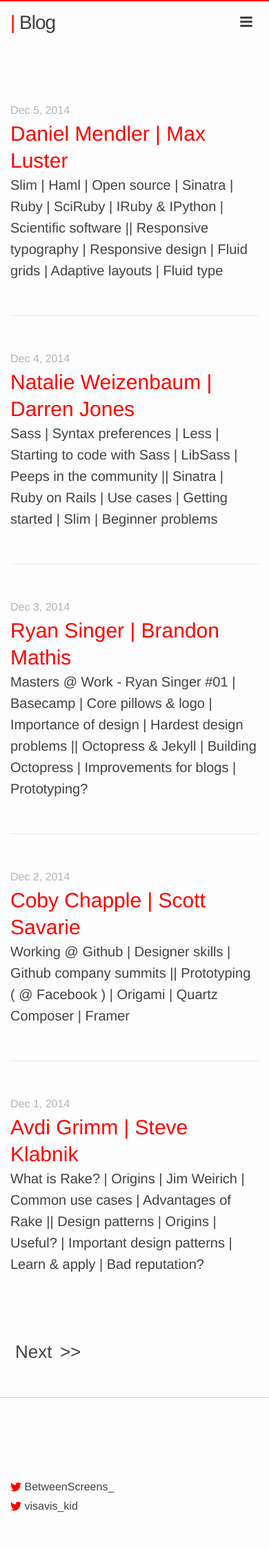
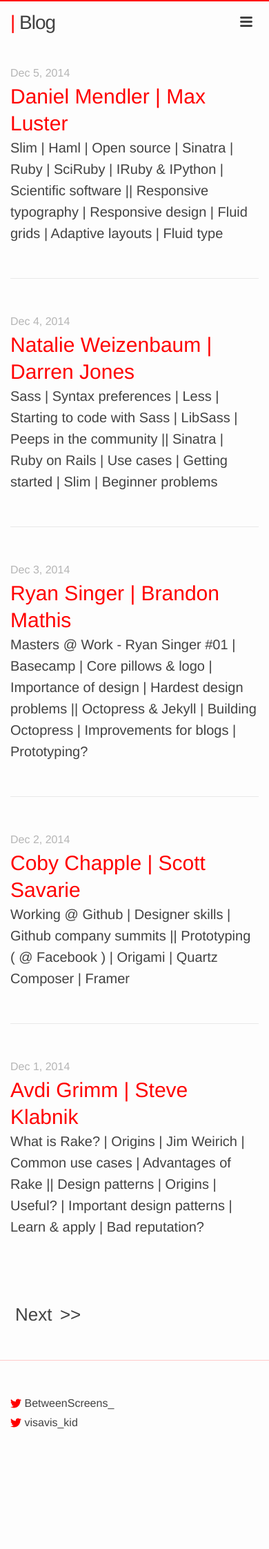
Before and after one commit to vis-kid/between_blog, a Jekyll site: the page built from index.html, in a window 390 px wide. Shown: the whole page at 69% size. Built offline with Jekyll 4.4.1, drawn with Linux system fonts in a browser that asks for light colours; the list of posts is cut into pages by our own code; after the commit the page ends 2124 px from its top, so only the background shows below that.

Commit message:
New breakpoint to adapt margin on top of index Small devices only half the whitespace

```diff
--- a/_sass/_base.scss
+++ b/_sass/_base.scss
@@ -151,7 +151,10 @@
 .wrapper {
     max-width: -webkit-calc(800px - (#{$spacing-unit} * 2));
     max-width:         calc(800px - (#{$spacing-unit} * 2));
+		margin-top: 20px;
+		@media (min-width: 1000px) {
     margin-top: 87px;
+	  }
 		margin-bottom: 0px;
     margin-right: auto;
     margin-left: auto;
```
